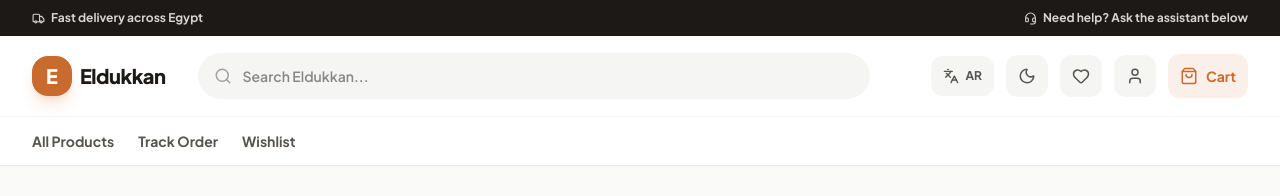
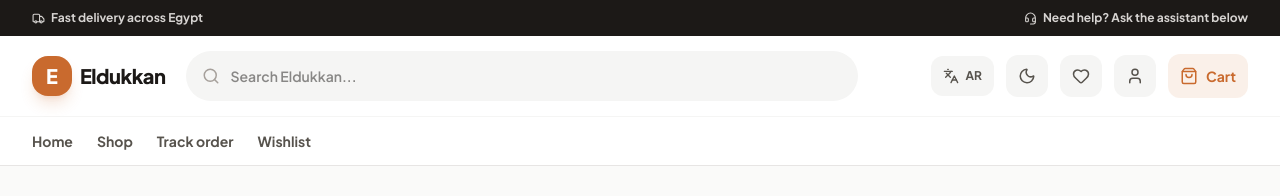
Before and after one commit to Mody2024/eldukkan, a React (Vite) app: page / in a window 1280 px wide. Shown: the top 196 px of the page. Built offline with nearby package versions, Linux system fonts and the light colour scheme; no server answers; the database is empty.

Commit message:
Polish ElDukkan marketplace header and responsive shell

```diff
--- a/src/components/Layout.tsx
+++ b/src/components/Layout.tsx
@@ -47,8 +47,8 @@ export default function Layout() {
         </div>
       </div>
 
-      <header className="sticky top-0 z-40 bg-white/95 dark:bg-stone-900/95 backdrop-blur-md border-b border-stone-200 dark:border-stone-800">
-        <div className="max-w-7xl mx-auto px-4 sm:px-6 lg:px-8 h-20 flex items-center gap-4 sm:gap-8">
+      <header className="sticky top-0 z-40 bg-white/98 dark:bg-stone-900/98 backdrop-blur-md border-b border-stone-200 dark:border-stone-800">
+        <div className="max-w-7xl mx-auto px-3 sm:px-6 lg:px-8 h-16 sm:h-20 flex items-center gap-2 sm:gap-5">
           <Link to="/" className="flex items-center gap-2 group shrink-0">
             {logoUrl ? (
               <img src={logoUrl} alt={storeName} className="w-10 h-10 rounded-2xl object-cover shadow-lg group-hover:scale-105 transition" />
@@ -71,7 +71,7 @@ export default function Layout() {
                 value={headerSearch}
                 onChange={(e) => setHeaderSearch(e.target.value)}
                 placeholder={t('search_placeholder')}
-                className="w-full pl-11 pr-4 py-3 bg-stone-100 dark:bg-stone-800 border border-transparent focus:border-brand-500 focus:bg-white dark:focus:bg-stone-900 rounded-full font-semibold text-sm outline-none dark:text-white transition"
+                className="w-full pl-11 pr-4 py-3.5 bg-stone-100 dark:bg-stone-800 border border-transparent focus:border-brand-500 focus:bg-white dark:focus:bg-stone-900 rounded-full font-semibold text-sm outline-none dark:text-white transition"
               />
             </div>
           </form>
@@ -142,9 +142,10 @@ export default function Layout() {
         {/* Secondary nav strip */}
         <div className="hidden md:block border-t border-stone-100 dark:border-stone-800">
           <div className="max-w-7xl mx-auto px-4 sm:px-6 lg:px-8 h-12 flex items-center gap-6 font-bold text-sm text-stone-600 dark:text-stone-400">
-            <Link to="/" className="hover:text-brand-500 transition">{t('all_products')}</Link>
-            <Link to="/tracking" className="hover:text-brand-500 transition">{t('track_order')}</Link>
-            <Link to="/wishlist" className="hover:text-brand-500 transition">{t('wishlist')}</Link>
+            <Link to="/" className="hover:text-brand-500 transition">Home</Link>
+            <Link to="/" className="hover:text-brand-500 transition">Shop</Link>
+            <Link to="/tracking" className="hover:text-brand-500 transition">Track order</Link>
+            <Link to="/wishlist" className="hover:text-brand-500 transition">Wishlist</Link>
           </div>
         </div>
 
@@ -186,13 +187,13 @@ export default function Layout() {
             <p className="text-stone-500 max-w-sm">{storeName} is undergoing scheduled maintenance. Please check back shortly.</p>
           </div>
         ) : (
-          <div className="max-w-7xl w-full mx-auto px-4 sm:px-6 lg:px-8 py-8">
+          <div className="max-w-7xl w-full mx-auto px-3 sm:px-6 lg:px-8 py-5 sm:py-8">
             <Outlet />
           </div>
         )}
       </main>
 
-      <footer className="bg-stone-900 dark:bg-black text-stone-400 mt-auto">
+      <footer className="bg-stone-950 dark:bg-black text-stone-400 mt-auto">
         <div className="max-w-7xl mx-auto px-4 sm:px-6 lg:px-8 py-12 grid grid-cols-2 md:grid-cols-4 gap-8">
           <div className="col-span-2 md:col-span-1 space-y-3">
             <span className="text-lg font-black text-white">{storeName}</span>
```
